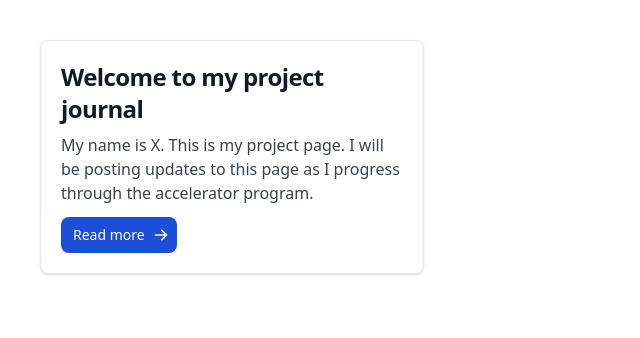
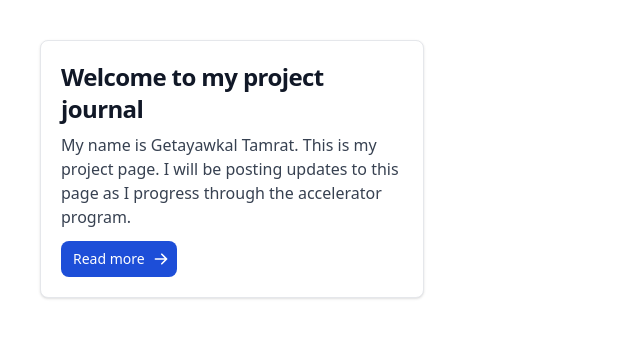
Before and after one commit to getssh/TechUp-project-journal, a website: page src/index.html in a window 1280 px wide. Shown: the whole page, without its empty margins (0-640 px from the left). Drawn offline with nearby package versions, Linux system fonts and the light colour scheme; files that its build step writes are made by us from their sources.

Commit message:
Update index.html to include my name

```diff
--- a/src/index.html
+++ b/src/index.html
@@ -14,7 +14,7 @@
           <a href="#">
               <h5 class="mb-2 text-2xl font-bold tracking-tight text-gray-900 dark:text-white">Welcome to my project journal</h5>
           </a>
-          <p class="mb-3 font-normal text-gray-700 dark:text-gray-400">My name is X. This is my project page. I will be posting updates to this page as I progress through the accelerator program.</p>
+          <p class="mb-3 font-normal text-gray-700 dark:text-gray-400">My name is Getayawkal Tamrat. This is my project page. I will be posting updates to this page as I progress through the accelerator program.</p>
           <a href="#" class="inline-flex items-center px-3 py-2 text-sm font-medium text-center text-white bg-blue-700 rounded-lg hover:bg-blue-800 focus:ring-4 focus:outline-none focus:ring-blue-300 dark:bg-blue-600 dark:hover:bg-blue-700 dark:focus:ring-blue-800">
               Read more
               <svg aria-hidden="true" class="w-4 h-4 ml-2 -mr-1" fill="currentColor" viewBox="0 0 20 20" xmlns="http://www.w3.org/2000/svg"><path fill-rule="evenodd" d="M10.293 3.293a1 1 0 011.414 0l6 6a1 1 0 010 1.414l-6 6a1 1 0 01-1.414-1.414L14.586 11H3a1 1 0 110-2h11.586l-4.293-4.293a1 1 0 010-1.414z" clip-rule="evenodd"></path></svg>
```
